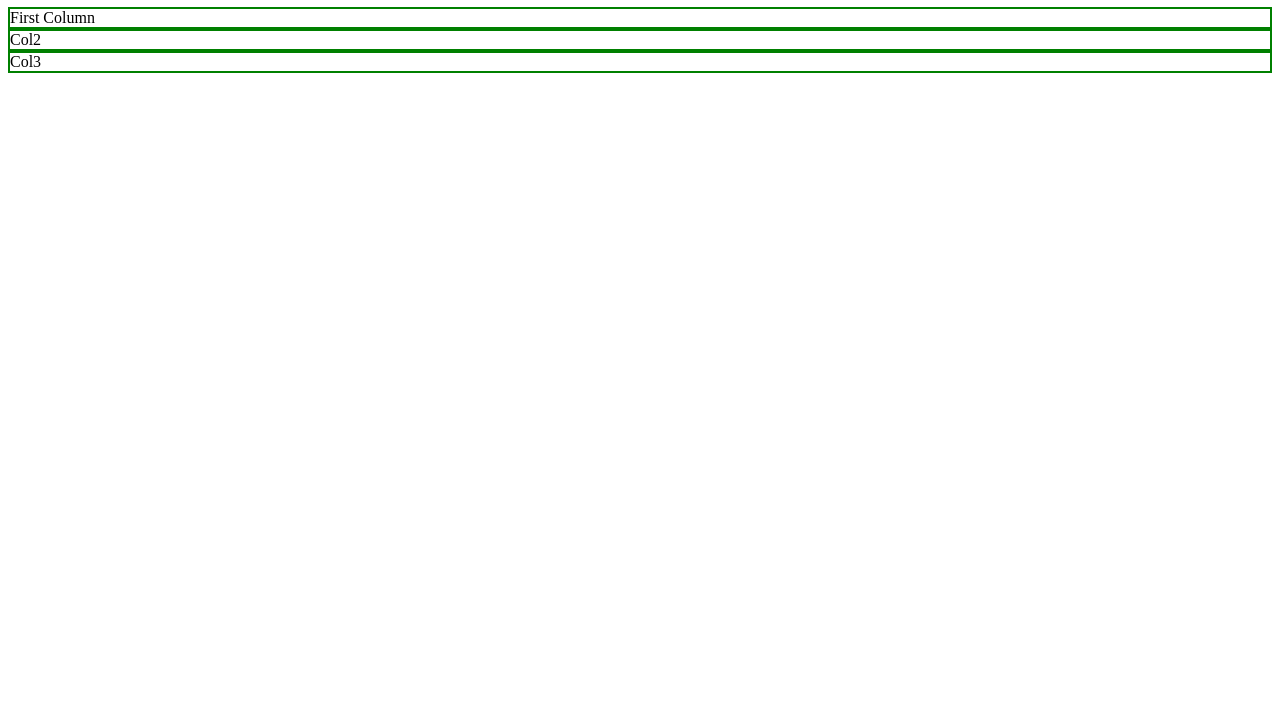
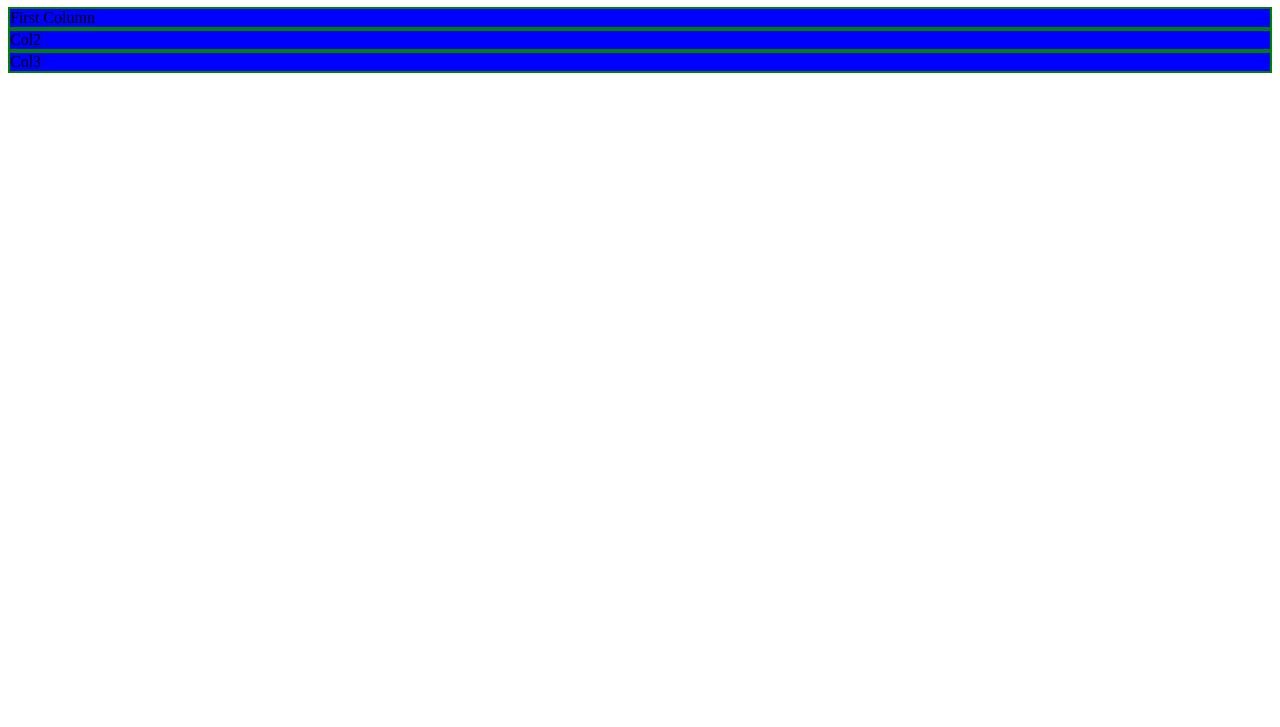
Before and after one commit to ozemum/lhTest, a plain HTML site: page module2/index.html in a window 1280 px wide. Shown: the part 73-800 px from the top of the page. Drawn offline with Linux system fonts and the light colour scheme.

Commit message:
correction

```diff
--- a/module2/css/stylesheet.css
+++ b/module2/css/stylesheet.css
@@ -3,5 +3,5 @@
 }
 .row > div {
 	border: 2px solid green;
-	background-colour: blue;
+	background-color: blue;
 }
```
